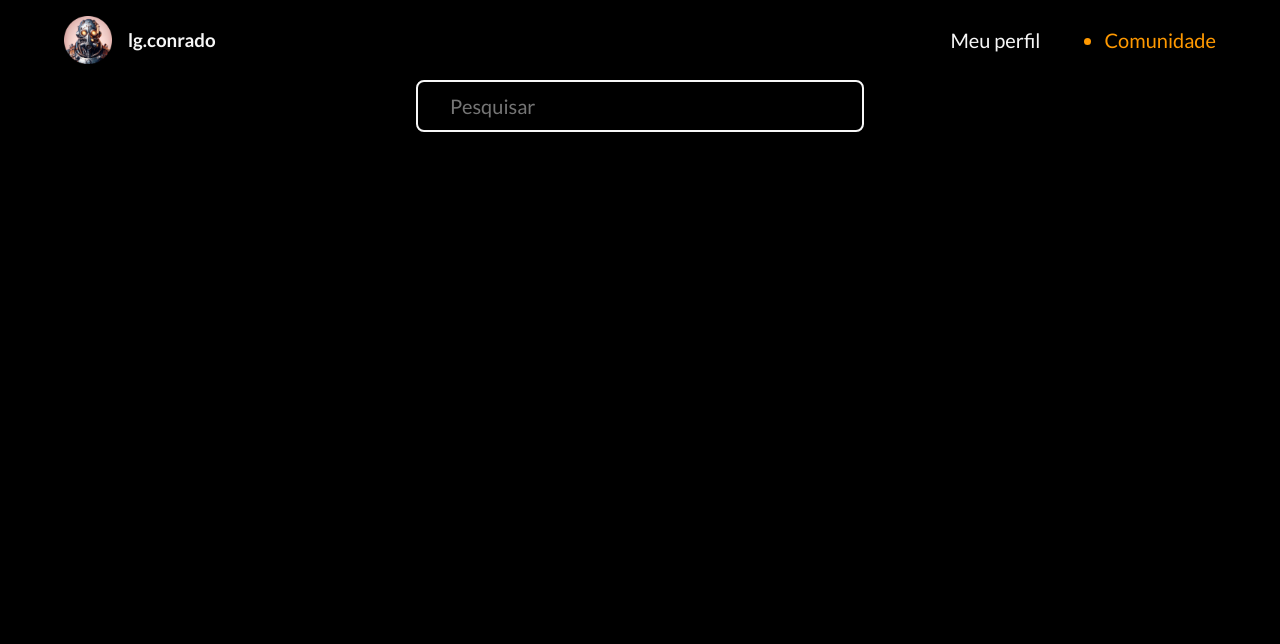
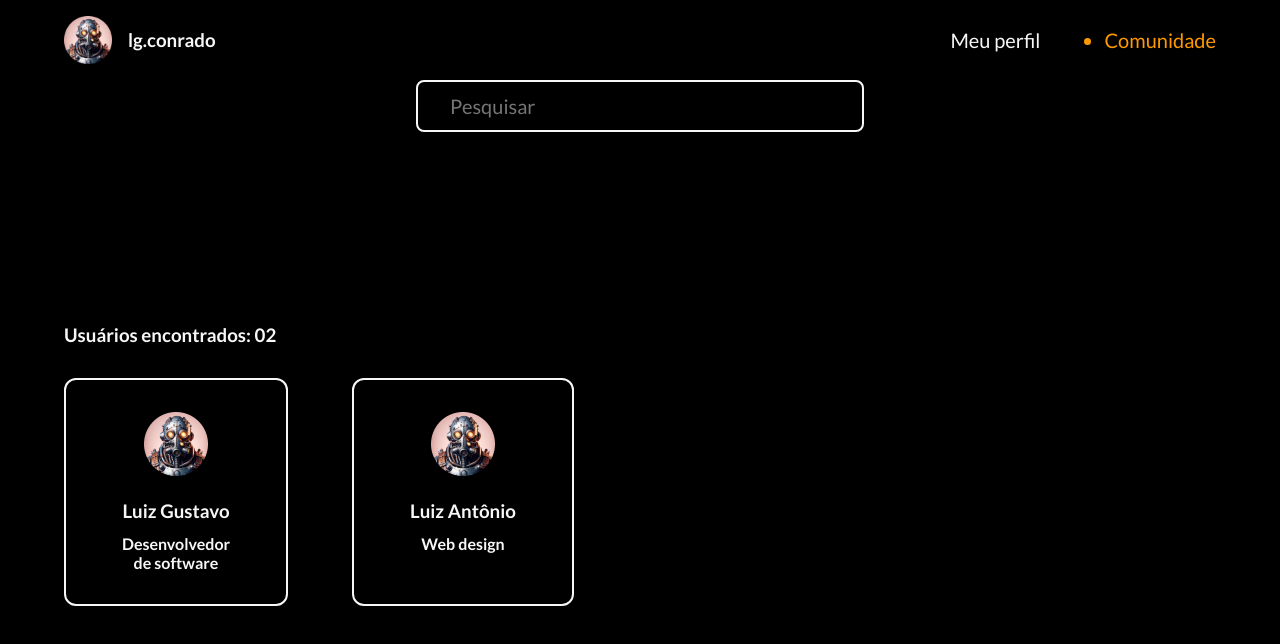
Before and after one commit to lgConrado/network-profiles-hub, a React (Vite) app: page /app/comunidade in a window 1280 px wide. Shown: the top 644 px of the page. Built offline with nearby package versions, Linux system fonts and the light colour scheme.

Commit message:
Criação componente Users

```diff
--- /dev/null
+++ b/src/components/Users/index.tsx
@@ -0,0 +1,27 @@
+import perfil from "../../assets/perfil.png";
+
+const Users = () => {
+  return (
+    <div className="container">
+      <h3>Usuários encontrados: 02</h3>
+      <section className="container__users">
+        <div className="container__users__user">
+          <img src={perfil} alt="" />
+          <div className="container__users__user__description">
+            <h3>Luiz Gustavo</h3>
+            <h4>Desenvolvedor de software</h4>
+          </div>
+        </div>
+        <div className="container__users__user">
+          <img src={perfil} alt="" />
+          <div className="container__users__user__description">
+            <h3>Luiz Antônio</h3>
+            <h4>Web design</h4>
+          </div>
+        </div>
+      </section>
+    </div>
+  );
+};
+
+export default Users;
--- a/src/pages/Comunidade/index.tsx
+++ b/src/pages/Comunidade/index.tsx
@@ -1,11 +1,13 @@
 import Search from "../../components/Search";
+import Users from "../../components/Users";
 
 const Comunidade = () => {
-    return (
-        <>
-        <Search/>
-        </>
-    );
+  return (
+    <>
+      <Search />
+      <Users />
+    </>
+  );
 };
 
 export default Comunidade;
--- a/src/styles/abstract/_variables.scss
+++ b/src/styles/abstract/_variables.scss
@@ -2,9 +2,9 @@
 
 $font-primary: "Lato", sans-serif;
 
-$color-orange: #FF9900;
+$color-orange: #ff9900;
 
-$color-white: #FFFFFF;
+$color-white: #ffffff;
 $color-black: #000000;
 
 $color-gray-50: #f7f7f7;
--- /dev/null
+++ b/src/styles/components/_users.scss
@@ -0,0 +1,35 @@
+.container {
+  display: flex;
+  flex-direction: column;
+  padding: 4rem;
+  gap: 2rem;
+  margin-top: 8rem;
+
+  &__users {
+    display: flex;
+    gap: 4rem;
+
+    &__user {
+      display: flex;
+      flex-direction: column;
+      border: 0.125rem solid $color-gray-50;
+      border-radius: 0.75rem;
+      align-items: center;
+      text-align: center;
+      padding: 2rem 3.5rem;
+      row-gap: 1.5rem;
+      max-width: 14rem;
+
+      &__description {
+        display: flex;
+        flex-direction: column;
+        gap: 0.75rem;
+      }
+
+      & > img {
+        width: 4rem;
+        height: 4rem;
+      }
+    }
+  }
+}
--- a/src/styles/style.scss
+++ b/src/styles/style.scss
@@ -13,6 +13,7 @@
 @import "./components/modal-perfil";
 @import "./components/skills";
 @import "./components/projects";
+@import "./components/users";
 
 @import "./layout/section";
 
```
